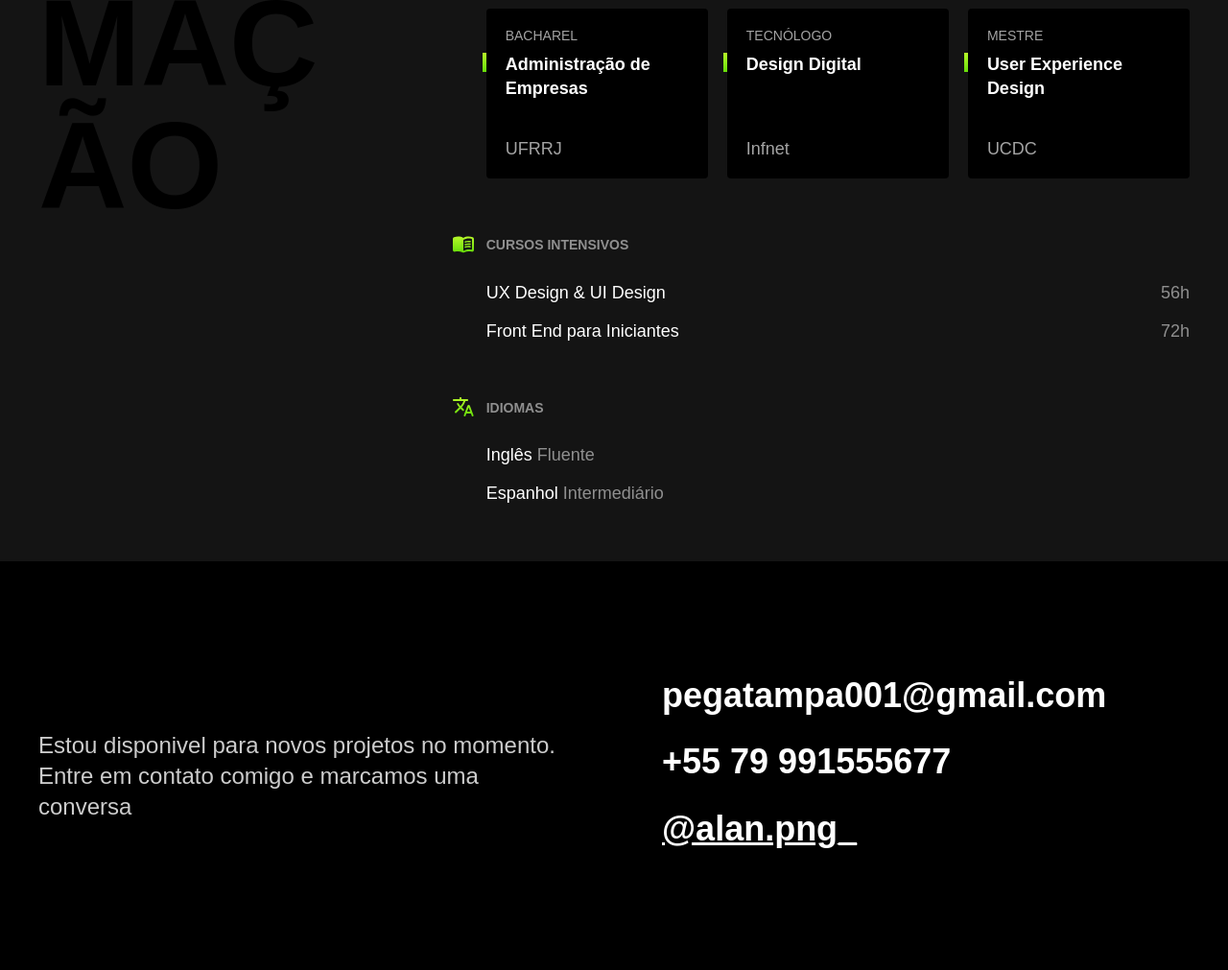
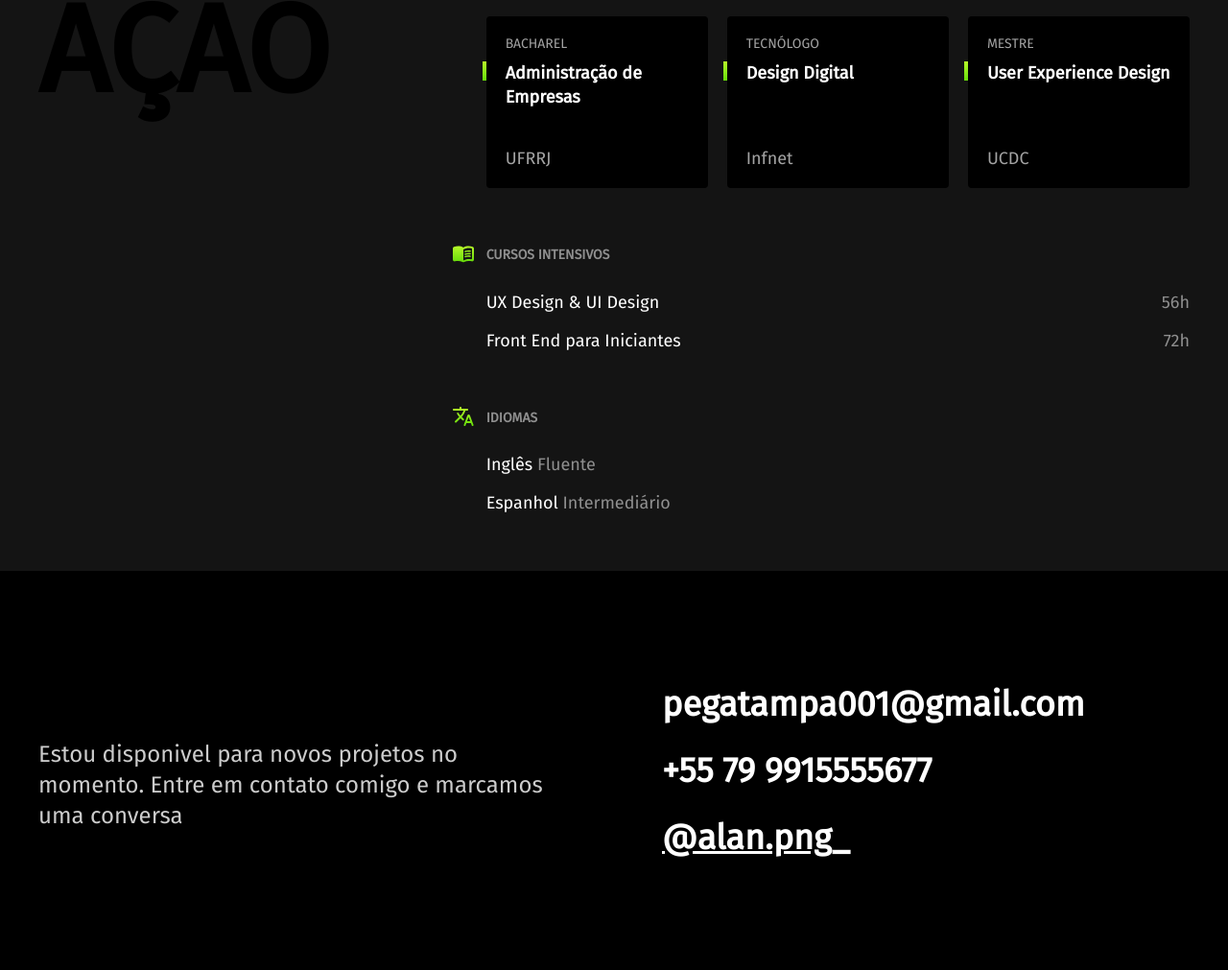
Before and after one commit to AracajuvianKled/AracajuvianKled.github.io, a plain HTML site: page index.html in a window 1280 px wide. Shown: the part 1437-2448 px from the top of the page at 96% size. Drawn offline with Linux system fonts and the light colour scheme.

Commit message:
google fonts

```diff
--- a/index.html
+++ b/index.html
@@ -7,6 +7,9 @@
   <title>Alan Sá - Desenvolvedor</title>
   <meta name="description" content="Desenvolvedor Front End localizado em Aracaju.">
   <link rel="stylesheet" href="./css/style.css">
+  <link rel="preconnect" href="https://fonts.googleapis.com">
+  <link rel="preconnect" href="https://fonts.gstatic.com" crossorigin>
+  <link href="https://fonts.googleapis.com/css2?family=Fira+Sans&display=swap" rel="stylesheet">
 
 
 </head>
@@ -121,7 +124,7 @@
       <p class="footer-texto"> Estou disponivel para novos projetos no momento. Entre em contato comigo e marcamos uma conversa</p>
       <ul class="footer-contato">
         <li>pegatampa001@gmail.com</li>
-        <li>+55 79 991555677</li>
+        <li>+55 79 9915555677</li>
         <li><a href="https://www.instagram.com/alan.png_/">@alan.png_</a></li>
       </ul>
       <p class="footer-copy">Alan. Alguns direitos reservados.</p>
```
